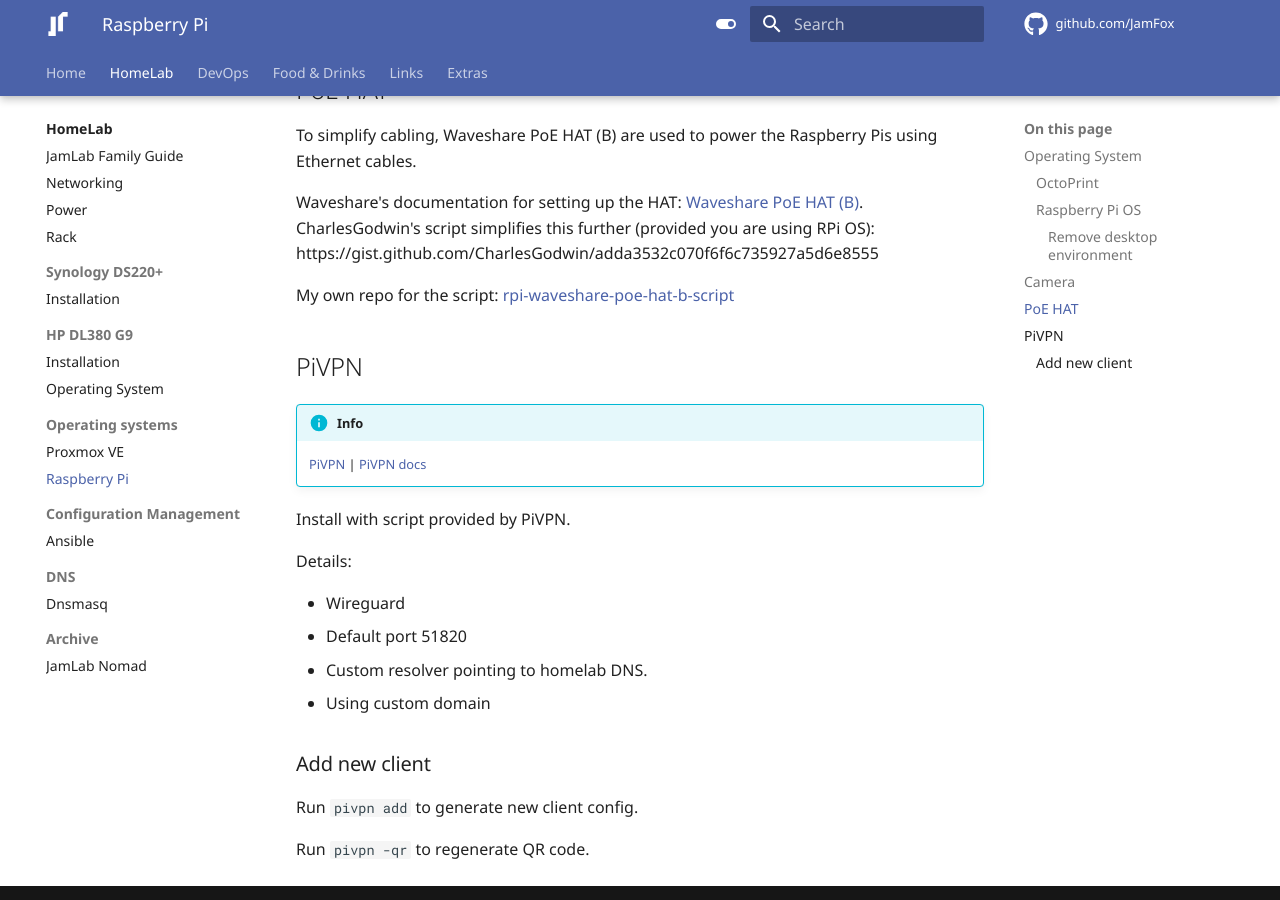
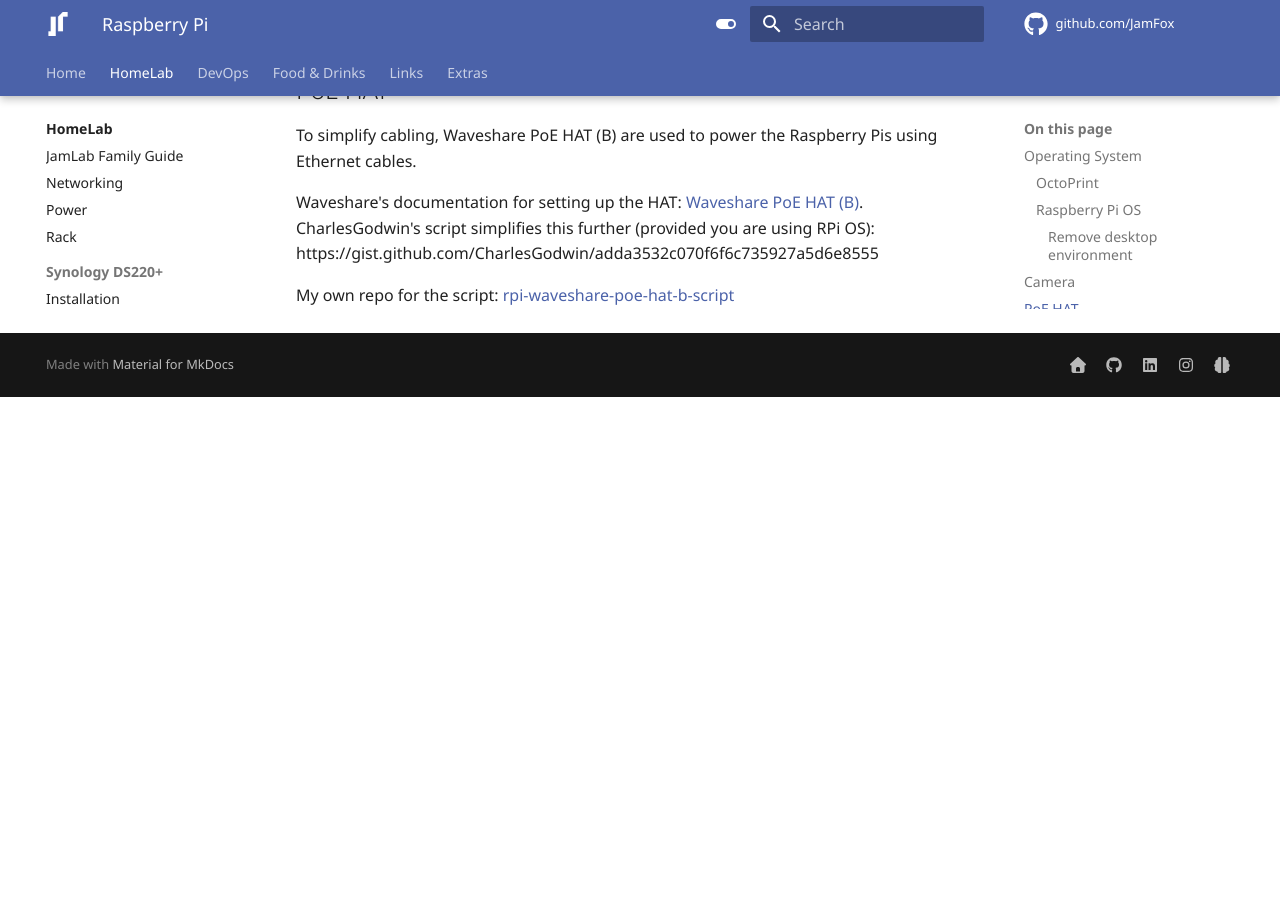
Before and after one commit to JamFox/docs.jamfox.dev, an MkDocs documentation site: the page built from docs/content/homelab/rpi.md, in a window 1280 px wide and 900 px high, scrolled down 1209 px. Built offline with MkDocs 1.6.1 and Material for MkDocs 9.7.7, drawn with Linux system fonts in a browser that asks for light colours; comment, search, counter and statistics services are not loaded; after the commit the page ends 1606 px from its top, so only the background shows below that.

Commit message:
deprecate pivpn

```diff
--- a/docs/content/homelab/rpi.md
+++ b/docs/content/homelab/rpi.md
@@ -49,24 +49,3 @@ To simplify cabling, Waveshare PoE HAT (B) are used to power the Raspberry Pis u
 Waveshare's documentation for setting up the HAT: [Waveshare PoE HAT (B)](https://www.waveshare.com/wiki/PoE_HAT_(B)). CharlesGodwin's script simplifies this further (provided you are using RPi OS): https://gist.github.com/CharlesGodwin/adda3532c070f6f6c735927a5d6e8555
 
 My own repo for the script: [rpi-waveshare-poe-hat-b-script](https://github.com/JamFox/rpi-waveshare-poe-hat-b-script)
-
-## PiVPN
-
-!!! info
-    [PiVPN](https://pivpn.io/) |
-    [PiVPN docs](https://docs.pivpn.io/)
-
-Install with script provided by PiVPN.
-
-Details:
-
-- Wireguard
-- Default port 51820
-- Custom resolver pointing to homelab DNS.
-- Using custom domain
-
-### Add new client
-
-Run `pivpn add` to generate new client config.
-
-Run `pivpn -qr` to regenerate QR code.
```
